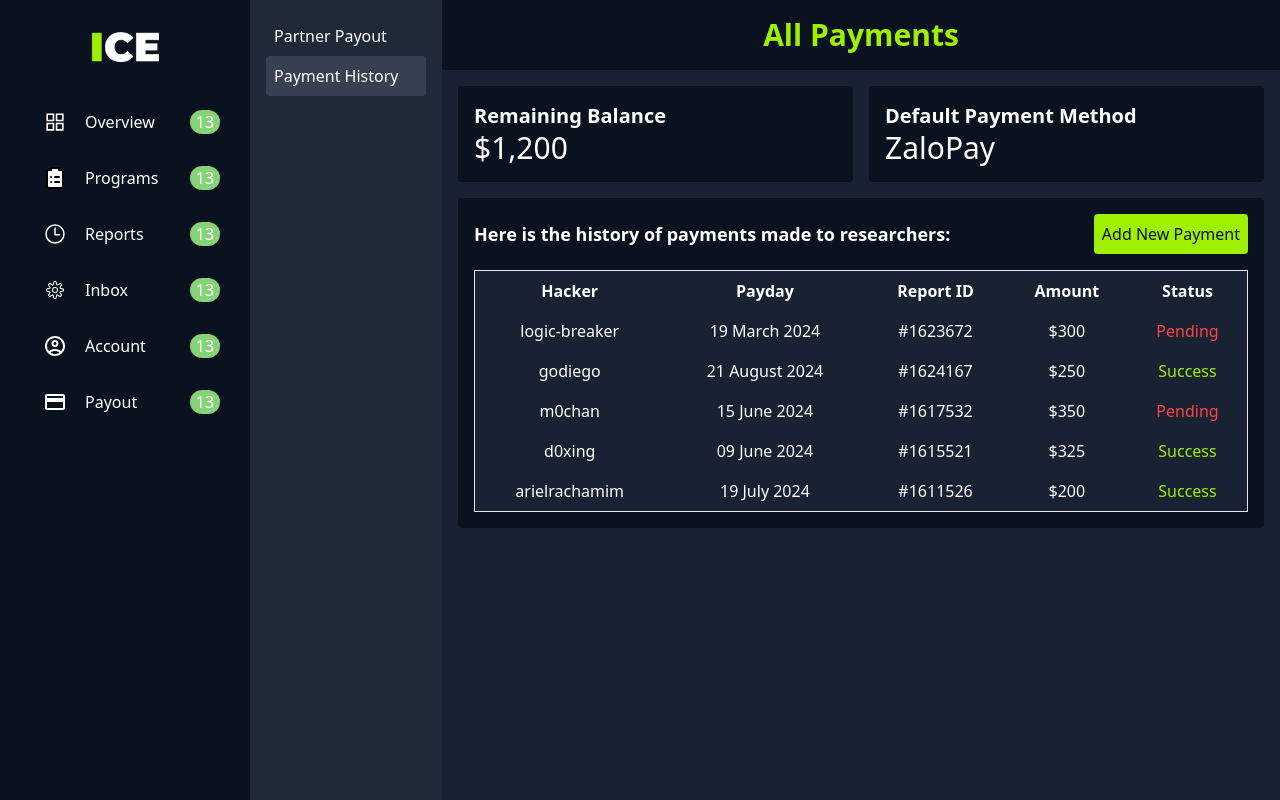
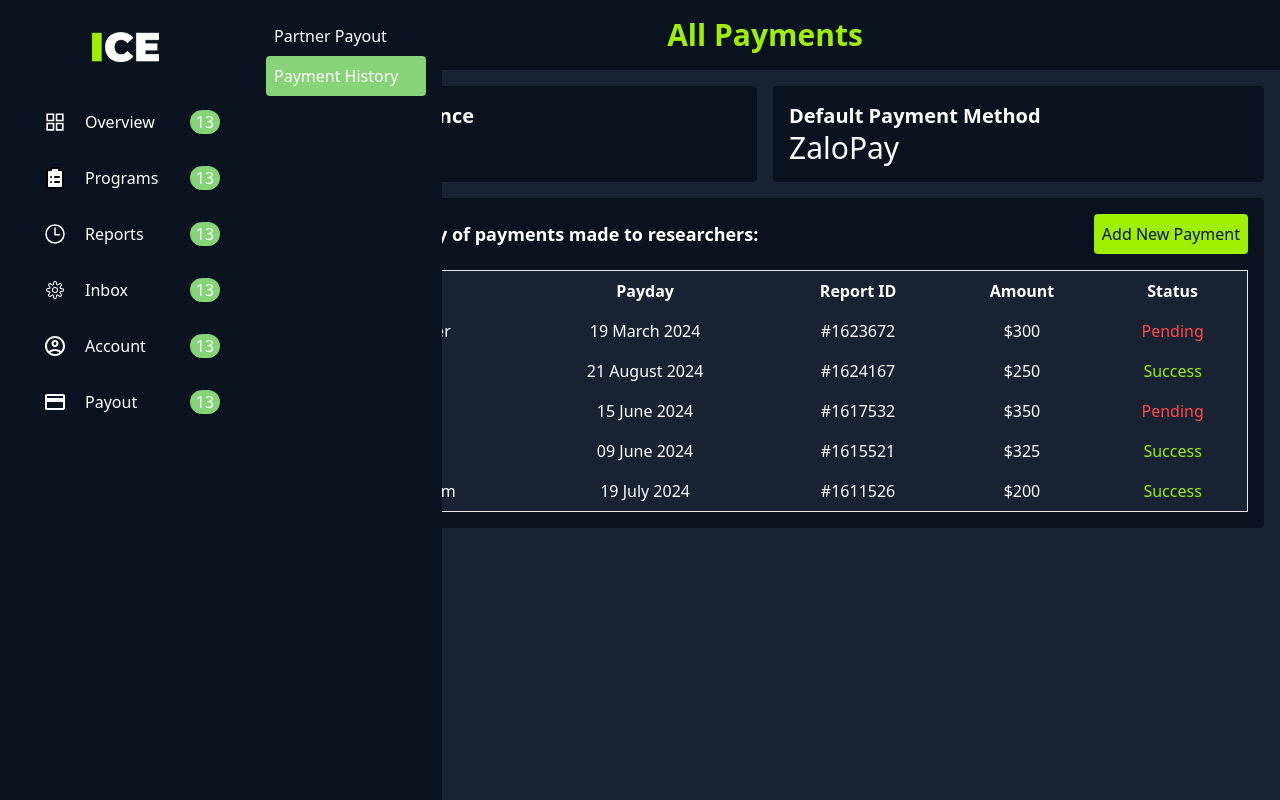
Before and after one commit to dinh-namle/ICE-INT3306-8, a React (Vite) app in the folder frontend/: page /partner/paymenthistory in a window 1280 px wide. Built offline with nearby package versions, Linux system fonts and the light colour scheme.

Commit message:
update PayoutSidebar

```diff
--- a/frontend/src/components/PartnerPayoutSidebar.tsx
+++ b/frontend/src/components/PartnerPayoutSidebar.tsx
@@ -5,17 +5,17 @@ const PartnerPayoutSidebar: React.FC = () => {
   const location = useLocation();
 
   return (
-    <div className="w-48 bg-gray-800 text-white h-screen">
+    <div className="w-48 bg-main1-1 text-white h-screen fixed top-0 overflow-y-auto">
       <nav className="flex flex-col p-4">
         <Link
           to="/partner/payout"
-          className={`p-2 rounded ${location.pathname === '/partner/payout' ? 'bg-gray-700' : ''}`}
+          className={`p-2 rounded ${location.pathname === '/partner/payout' ? 'bg-main2-2' : ''}`}
         >
           Partner Payout
         </Link>
         <Link
           to="/partner/paymenthistory"
-          className={`p-2 rounded ${location.pathname === '/partner/paymenthistory' ? 'bg-gray-700' : ''}`}
+          className={`p-2 rounded ${location.pathname === '/partner/paymenthistory' ? 'bg-main2-2' : ''}`}
         >
           Payment History
         </Link>
--- a/frontend/src/components/PayoutSidebar.tsx
+++ b/frontend/src/components/PayoutSidebar.tsx
@@ -5,17 +5,17 @@ const PayoutSidebar: React.FC = () => {
   const location = useLocation();
 
   return (
-    <div className="w-48 bg-gray-800 text-white h-screen">
+    <div className="w-48 bg-main1-1 text-white h-screen fixed top-0 overflow-y-auto">
       <nav className="flex flex-col p-4">
         <Link
           to="/payout"
-          className={`p-2 rounded ${location.pathname === '/payout' ? 'bg-gray-700' : ''}`}
+          className={`p-2 rounded ${location.pathname === '/payout' ? 'bg-main2-2' : ''}`}
         >
           Payout
         </Link>
         <Link
           to="/rewards"
-          className={`p-2 rounded ${location.pathname === '/rewards' ? 'bg-gray-700' : ''}`}
+          className={`p-2 rounded ${location.pathname === '/rewards' ? 'bg-main2-2' : ''}`}
         >
           Rewards
         </Link>
```
